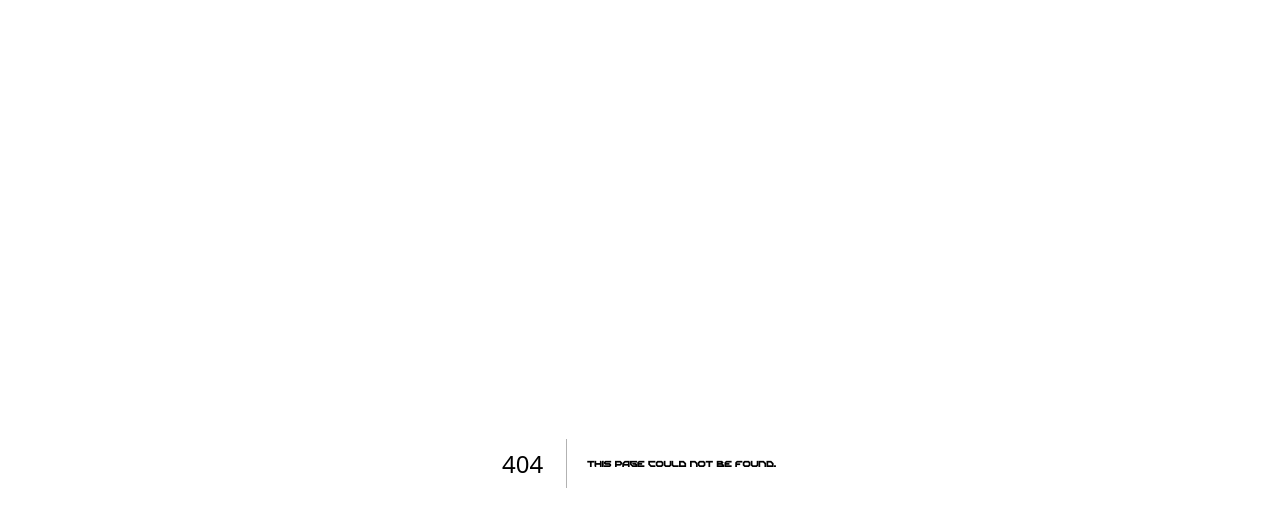
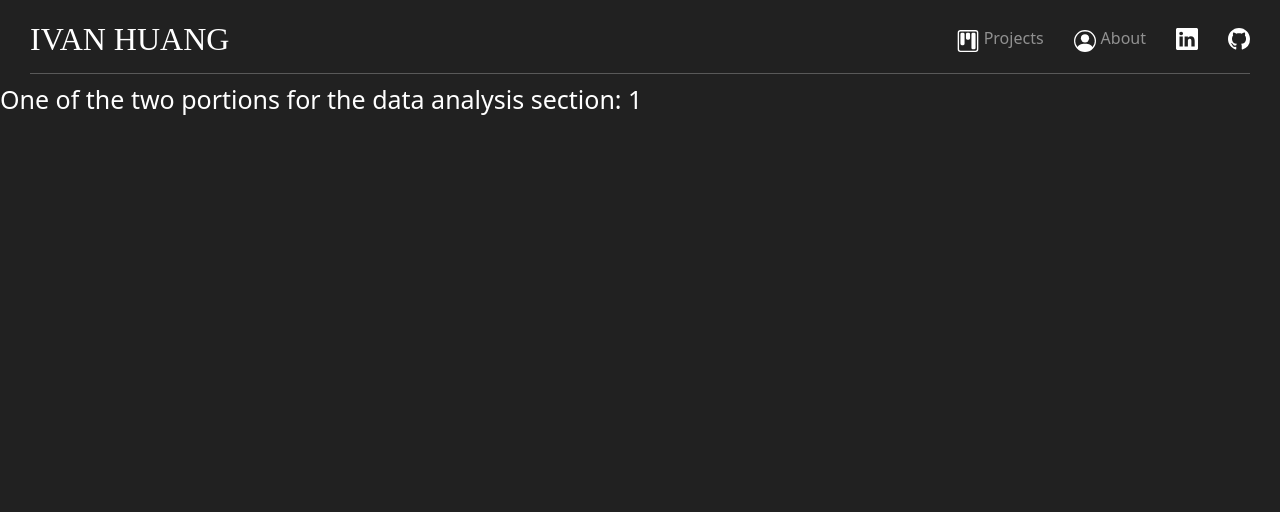
Before and after one commit to hivanyf9745/Yifan-Portfolio, a Next.js app in the folder frontend/: page /data-analysis/1 in a window 1280 px wide. Before the commit this address had no page. Shown: the top 512 px of the page. Built offline with nearby package versions, Linux system fonts and the light colour scheme; a web font is replaced by a local one.

Commit message:
Modified the website api structure, need to finalize with Meng on Monday

```diff
--- a/frontend/components/header/layout.jsx
+++ b/frontend/components/header/layout.jsx
@@ -5,6 +5,7 @@ const Layout = ({ children }) => {
   return (
     <Fragment>
       <Header />
+      <hr className='mx-5' />
       <main>{children}</main>
     </Fragment>
   );
--- a/frontend/pages/[eventName].tsx
+++ /dev/null
@@ -1,3 +0,0 @@
-const EventName = () => {};
-
-export default EventName;
--- a/frontend/pages/data-analysis-showcases/index.tsx
+++ /dev/null
@@ -1,3 +0,0 @@
-const DataAnalysisShowcases = () => {};
-
-export default DataAnalysisShowcases;
--- /dev/null
+++ b/frontend/pages/data-analysis/[slug]/index.tsx
@@ -0,0 +1,16 @@
+import { useRouter } from "next/router";
+
+const DataAnalysisDetailPage = () => {
+  const router = useRouter();
+
+  return (
+    <div>
+      <h1>
+        One of the two portions for the data analysis section:{" "}
+        {router.query.slug}
+      </h1>
+    </div>
+  );
+};
+
+export default DataAnalysisDetailPage;
--- a/frontend/pages/frontend-showcases/index.tsx
+++ /dev/null
@@ -1,3 +0,0 @@
-const FrontendShowcases = () => {};
-
-export default FrontendShowcases;
--- a/frontend/pages/index.tsx
+++ b/frontend/pages/index.tsx
@@ -30,7 +30,6 @@ const Home = (props: {
 
   return (
     <>
-      <hr className='mx-5' />
       <Banner />
       <div className='divider' />
       {name && <Intro {...indexProps} />}
--- a/frontend/pages/library-related-showcases/[...slug].tsx
+++ /dev/null
@@ -1,3 +0,0 @@
-const BlogDetail = () => {};
-
-export default BlogDetail;
--- a/frontend/pages/library-related-showcases/index.tsx
+++ /dev/null
@@ -1,5 +0,0 @@
-const LibraryShowcases = () => {
-  return <h1>This is the library page</h1>;
-};
-
-export default LibraryShowcases;
--- a/frontend/styles/customize.scss
+++ b/frontend/styles/customize.scss
@@ -12,6 +12,11 @@ $enable-cssgrid: true;
   src: url("../public/fonts/CYGUN-Regular.ttf") format("truetype");
 }
 
+html > body {
+  background-color: #212121;
+  color: #fff;
+}
+
 h2 {
   font-family: "CYGUN";
 }
```
Also changed, not shown: frontend/pages/frontend-related/[slug]/index.tsx (added, +13 -0 lines), frontend/pages/library-related/[slug]/index.tsx (added, +19 -0 lines), frontend/pages/frontend-showcases/frontend.module.css (deleted).
